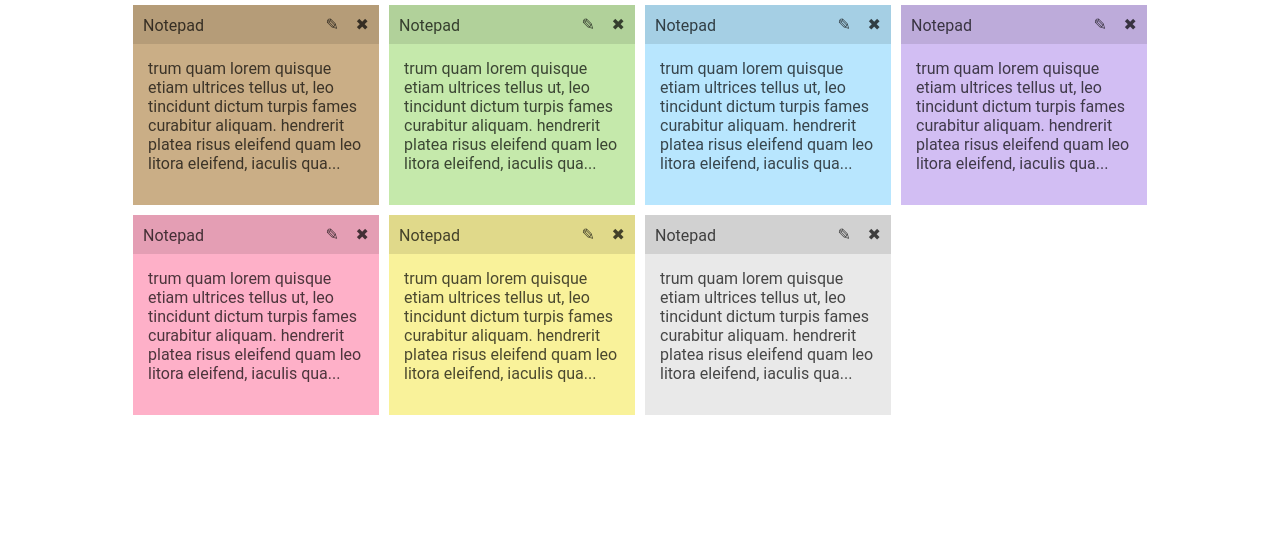
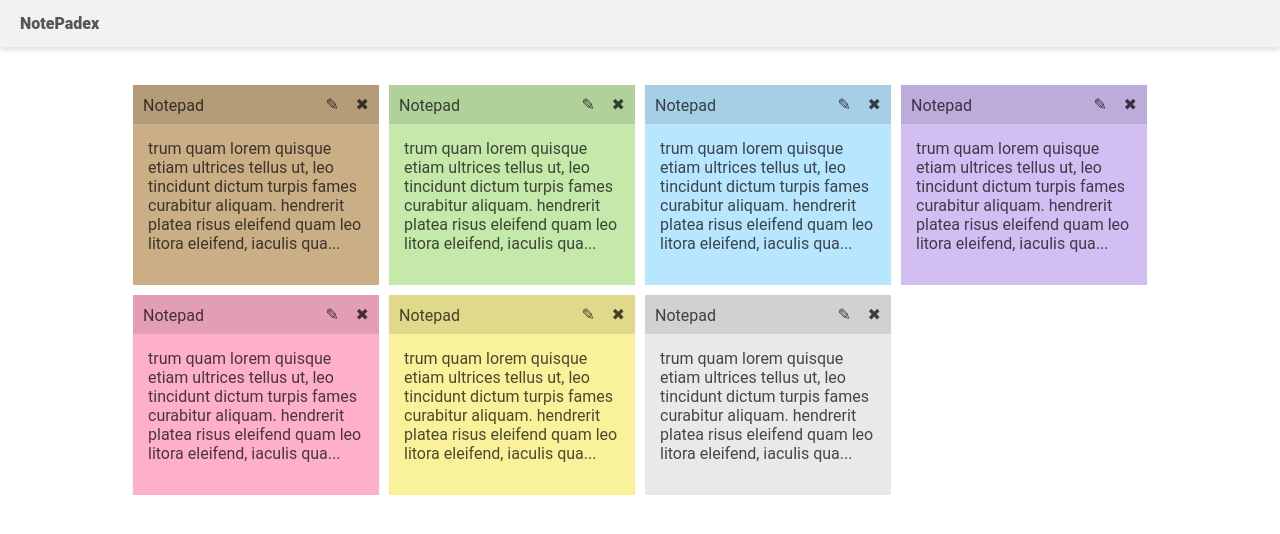
Before and after one commit to paulocezarphp/notepadex, a PHP site: page / in a window 1280 px wide. Shown: the top 534 px of the page. Run offline with PHP 8.4, Linux system fonts and the light colour scheme.

Commit message:
v0.04 - Creating menu
This time, we started to develop the system menu so that we can group the pages in the future.

```diff
--- a/app/system/css/style_desktop.css
+++ b/app/system/css/style_desktop.css
@@ -4,6 +4,7 @@ body{
 }
 
 .container{
+	margin-top: 80px;
     width: 1024px;
     position: relative;
     transform: translateX(-50%);
@@ -47,6 +48,24 @@ body{
 	padding: 15px;
 }
 
+/*------------------------------------------
+lOGIN STYLE
+------------------------------------------*/
+.menu{
+   width: 100%;
+   position: fixed;
+   top: 0px;
+   left: 0px;
+   z-index: 100;
+   -webkit-box-shadow: 0px 3px 5px 0px rgba(194,194,194,0.5);
+   -moz-box-shadow: 0px 3px 5px 0px rgba(194,194,194,0.5);
+   box-shadow: 0px 3px 5px 0px rgba(194,194,194,0.5);
+}
+
+.menu-item{
+   padding: 14px 20px;
+   font-weight: 800;
+}
 
 /*------------------------------------------
 lOGIN STYLE
--- /dev/null
+++ b/app/system/menu.php
@@ -0,0 +1,3 @@
+<div class="menu" style="background:<?php echo $theme_color_basic; ?>;">
+   <div class="menu-item" style="color:<?php echo $theme_color_variant; ?>;">NotePadex</div>
+</div>
--- a/app/system/page-home.php
+++ b/app/system/page-home.php
@@ -1,4 +1,6 @@
+<?php include("menu.php"); ?>
 <div class="container">
+
 	<div class="container-group">
 
 		<div class="container-item" style="background: <?php echo $blocks_list[0]; ?>;">
--- a/app/system/php/theme_style.php
+++ b/app/system/php/theme_style.php
@@ -1,36 +1,35 @@
 <?php
 
-   $theme = "";
-   $theme_color_basic = "";
-   $theme_color_variant = "";
+   $theme = "basic";
+
 
    if($theme == "basic"){
-       $theme_color_basic = "";
-       $theme_color_variant = "";
+       $theme_color_basic = "#f2f2f2";
+       $theme_color_variant = "#555";
    }elseif($theme == "blue"){
-       $theme_color_basic = "";
-       $theme_color_variant = "";
+       $theme_color_basic = "#0099ff";
+       $theme_color_variant = "#fff";
    }elseif($theme == "red"){
-       $theme_color_basic = "";
-       $theme_color_variant = "";
+       $theme_color_basic = "#ff3333";
+       $theme_color_variant = "#fff";
    }elseif($theme == "yellow"){
-       $theme_color_basic = "";
-       $theme_color_variant = "";
+       $theme_color_basic = "#1aa3ff";
+       $theme_color_variant = "#fff";
    }elseif($theme == "green"){
-       $theme_color_basic = "";
-       $theme_color_variant = "";
+       $theme_color_basic = "#77b300";
+       $theme_color_variant = "#fff";
    }elseif($theme == "purple"){
-       $theme_color_basic = "";
-       $theme_color_variant = "";
+       $theme_color_basic = "#7300e6";
+       $theme_color_variant = "#fff";
    }elseif($theme == "pink"){
-       $theme_color_basic = "";
-       $theme_color_variant = "";
+       $theme_color_basic = "#e600e6";
+       $theme_color_variant = "#fff";
    }elseif($theme == "black"){
-       $theme_color_basic = "";
-       $theme_color_variant = "";
+       $theme_color_basic = "#333";
+       $theme_color_variant = "#fff";
    }else{
-       $theme_color_basic = "";
-       $theme_color_variant = "";
+       $theme_color_basic = "#f2f2f2";
+       $theme_color_variant = "#555";
    }
 
 ?>
```
